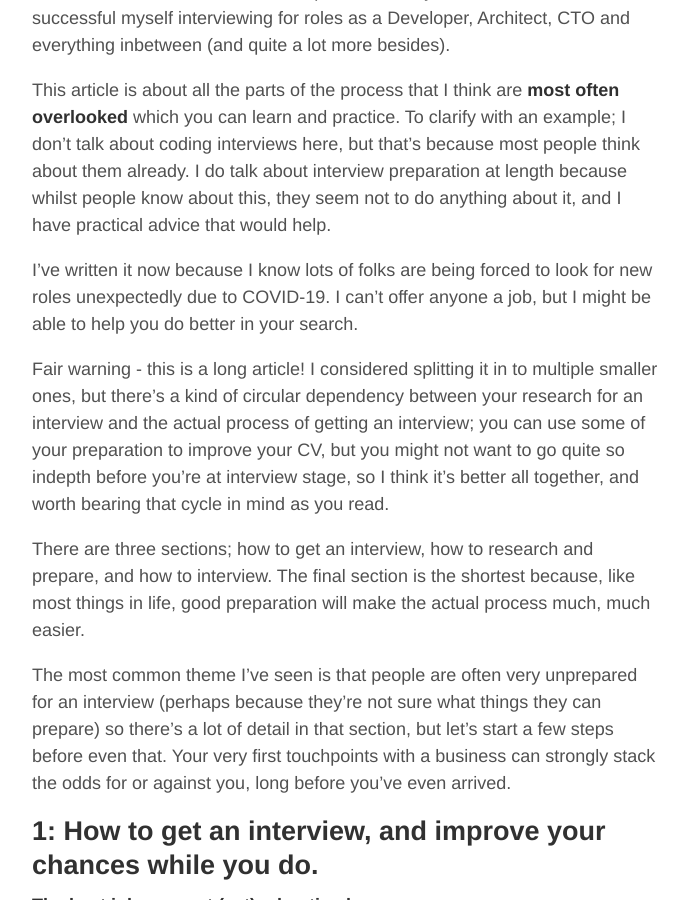
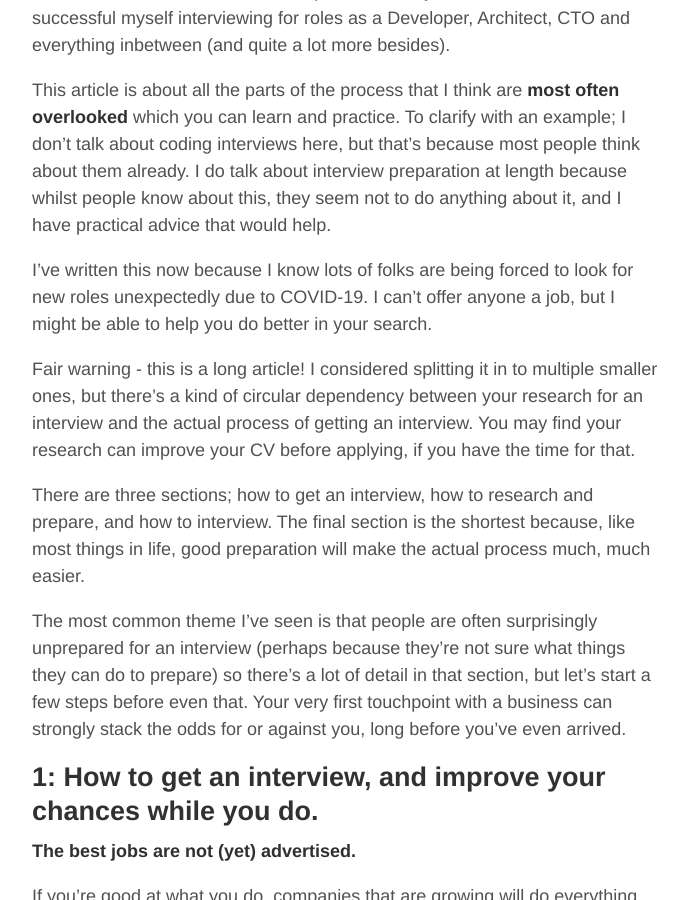
Before and after one commit to WillSoper/WillSoper.github.io, a Jekyll site: the page built from _posts/2020-05-17-getting-interview-interviewing-well.md, in a window 1280 px wide and 900 px high, scrolled down 239 px. Shown: the whole window, without its empty margins (293-981 px from the left). Built offline with Jekyll 4.4.1, drawn with Linux system fonts in a browser that asks for light colours; some of the changed text lies outside the part shown.

Commit message:
Typos and layout fixes

```diff
--- a/_posts/2020-05-17-getting-interview-interviewing-well.md
+++ b/_posts/2020-05-17-getting-interview-interviewing-well.md
@@ -9,13 +9,13 @@ I've interviewed hundreds of developers over the years, and have been successful
 
 This article is about all the parts of the process that I think are **most often overlooked** which you can learn and practice. To clarify with an example; I don't talk about coding interviews here, but that's because most people think about them already. I do talk about interview preparation at length because whilst people know about this, they seem not to do anything about it, and I have practical advice that would help.
 
-I've written it now because I know lots of folks are being forced to look for new roles unexpectedly due to COVID-19. I can't offer anyone a job, but I might be able to help you do better in your search.
+I've written this now because I know lots of folks are being forced to look for new roles unexpectedly due to COVID-19. I can't offer anyone a job, but I might be able to help you do better in your search.
 
-Fair warning - this is a long article! I considered splitting it in to multiple smaller ones, but there's a kind of circular dependency between your research for an interview and the actual process of getting an interview; you can use some of your preparation to improve your CV, but you might not want to go quite so indepth before you're at interview stage, so I think it's better all together, and worth bearing that cycle in mind as you read.
+Fair warning - this is a long article! I considered splitting it in to multiple smaller ones, but there's a kind of circular dependency between your research for an interview and the actual process of getting an interview. You may find your research can improve your CV before applying, if you have the time for that.
 
 There are three sections; how to get an interview, how to research and prepare, and how to interview. The final section is the shortest because, like most things in life, good preparation will make the actual process much, much easier.
 
-The most common theme I've seen is that people are often very unprepared for an interview (perhaps because they're not sure what things they can prepare) so there's a lot of detail in that section, but let's start a few steps before even that. Your very first touchpoints with a business can strongly stack the odds for or against you, long before you've even arrived.
+The most common theme I've seen is that people are often surprisingly unprepared for an interview (perhaps because they're not sure what things they can do to prepare) so there's a lot of detail in that section, but let's start a few steps before even that. Your very first touchpoint with a business can strongly stack the odds for or against you, long before you've even arrived.
 
 ## 1: How to get an interview, and improve your chances while you do.
 
@@ -187,7 +187,7 @@ If you're calling them, make sure you know the phone number, and make sure it ha
 
 I've hired people after they went to the wrong location; they got the job because they're great at what they do, but I can guarantee they spent the entire interview feeling like they'd blown their chance by going to the wrong place - nobody feels good under pressure like that.
 
-    > This section below might be less relevant during COVID-19, but I'll leave it in because it'll be useful one day soon!
+> This section below might be less relevant during COVID-19, but I'll leave it in because it'll be useful one day soon!
 
 If it's possible for you, make the journey to your interview location a few days in advance, and if possible at roughly the same time you'll be going there to see what you find. This gives you a better idea about how much time you should allow for getting to your interview, and it also will show you what your new commute might look like!
 
```
Also changed, not shown: other parts of _posts/2020-05-17-getting-interview-interviewing-well.md (+1 -1 lines).
